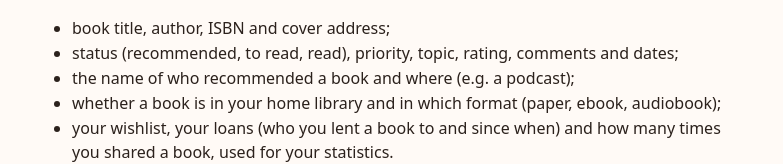
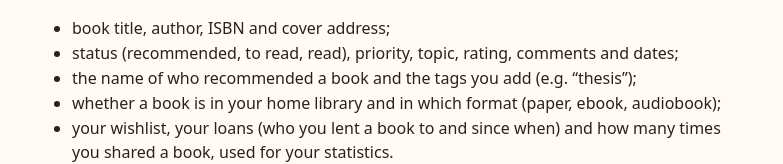
Before and after one commit to Grogworks/grogworks.github.io, a plain HTML site: page recshelf/privacy.html in a window 1280 px wide. Shown: the part 509-673 px from the top of the page, without its empty margins (248-1031 px from the left). Drawn offline with Linux system fonts and the light colour scheme.

Commit message:
Privacy policy: tags

```diff
--- a/recshelf/privacy.html
+++ b/recshelf/privacy.html
@@ -46,7 +46,7 @@ contact: <strong><a href="mailto:grogworks.apps+recshelf@gmail.com">grogworks.ap
 <ul>
   <li>book title, author, ISBN and cover address;</li>
   <li>status (recommended, to read, read), priority, topic, rating, comments and dates;</li>
-  <li>the name of who recommended a book and where (e.g. a podcast);</li>
+  <li>the name of who recommended a book and the tags you add (e.g. “thesis”);</li>
   <li>whether a book is in your home library and in which format (paper, ebook, audiobook);</li>
   <li>your wishlist, your loans (who you lent a book to and since when) and how many times you shared a book,
       used for your statistics.</li>
```
